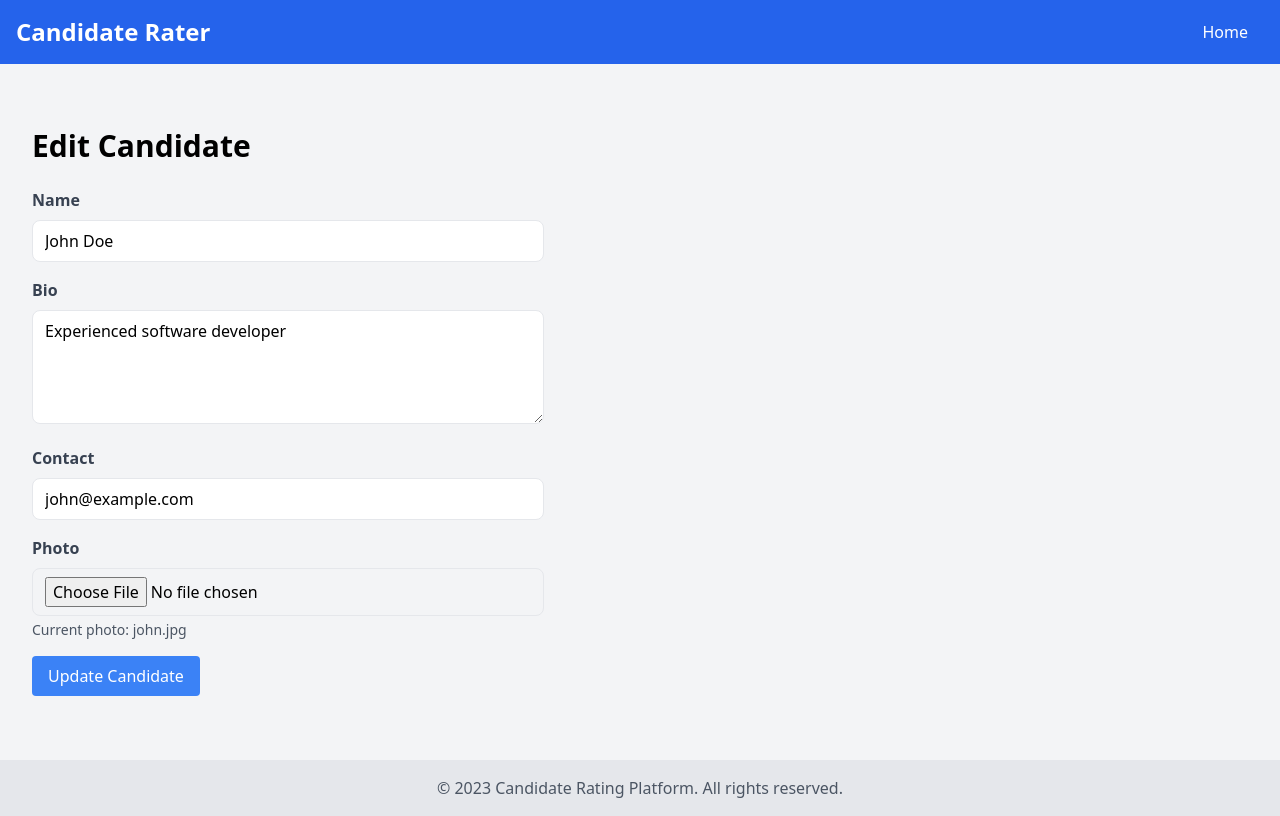
After one commit to ablakateam/CandidateRater, a Flask app: page /admin/candidate/edit/1 in a window 1280 px wide. The commit adds this page. Run offline with Flask 3, Linux system fonts and the light colour scheme; a user stored in the database is signed in.

Commit message:
Agent step completed: Implement admin area with authentication and candidate editing functionality

```diff
--- a/main.py
+++ b/main.py
@@ -7,6 +7,7 @@ from models import db, Candidate, Review, Admin
 from config import Config
 from utils import allowed_file, paginate
 from collections import Counter
+from functools import wraps
 
 app = Flask(__name__)
 app.config.from_object(Config)
@@ -23,9 +24,25 @@ def create_sample_candidates():
         db.session.add_all(sample_candidates)
         db.session.commit()
 
+def create_admin_user():
+    if Admin.query.count() == 0:
+        admin = Admin(username="admin", password=generate_password_hash("admin123"))
+        db.session.add(admin)
+        db.session.commit()
+
 with app.app_context():
     db.create_all()
     create_sample_candidates()
+    create_admin_user()
+
+def admin_required(f):
+    @wraps(f)
+    def decorated_function(*args, **kwargs):
+        if 'admin_id' not in session:
+            flash('Please log in to access this page.', 'error')
+            return redirect(url_for('admin_login'))
+        return f(*args, **kwargs)
+    return decorated_function
 
 @app.route('/')
 def index():
@@ -69,5 +86,88 @@ def api_search():
         'review_count': len(c.reviews)
     } for c in candidates])
 
+@app.route('/admin/login', methods=['GET', 'POST'])
+def admin_login():
+    if request.method == 'POST':
+        username = request.form.get('username')
+        password = request.form.get('password')
+        admin = Admin.query.filter_by(username=username).first()
+        if admin and check_password_hash(admin.password, password):
+            session['admin_id'] = admin.id
+            flash('Logged in successfully.', 'success')
+            return redirect(url_for('admin_dashboard'))
+        else:
+            flash('Invalid username or password.', 'error')
+    return render_template('admin/login.html')
+
+@app.route('/admin/logout')
+@admin_required
+def admin_logout():
+    session.pop('admin_id', None)
+    flash('Logged out successfully.', 'success')
+    return redirect(url_for('index'))
+
+@app.route('/admin/dashboard')
+@admin_required
+def admin_dashboard():
+    candidates = Candidate.query.all()
+    return render_template('admin/dashboard.html', candidates=candidates)
+
+@app.route('/admin/candidate/add', methods=['GET', 'POST'])
+@admin_required
+def admin_add_candidate():
+    if request.method == 'POST':
+        name = request.form.get('name')
+        bio = request.form.get('bio')
+        contact = request.form.get('contact')
+        photo = request.files.get('photo')
+
+        if name and bio and contact and photo and allowed_file(photo.filename):
+            filename = secure_filename(photo.filename)
+            photo_path = os.path.join(app.config['UPLOAD_FOLDER'], filename)
+            photo.save(photo_path)
+
+            new_candidate = Candidate(name=name, bio=bio, contact=contact, photo=filename)
+            db.session.add(new_candidate)
+            db.session.commit()
+
+            flash('Candidate added successfully.', 'success')
+            return redirect(url_for('admin_dashboard'))
+        else:
+            flash('Please fill in all fields and upload a valid image.', 'error')
+
+    return render_template('admin/add_candidate.html')
+
+@app.route('/admin/candidate/edit/<int:id>', methods=['GET', 'POST'])
+@admin_required
+def admin_edit_candidate(id):
+    candidate = Candidate.query.get_or_404(id)
+    if request.method == 'POST':
+        candidate.name = request.form.get('name')
+        candidate.bio = request.form.get('bio')
+        candidate.contact = request.form.get('contact')
+
+        photo = request.files.get('photo')
+        if photo and allowed_file(photo.filename):
+            filename = secure_filename(photo.filename)
+            photo_path = os.path.join(app.config['UPLOAD_FOLDER'], filename)
+            photo.save(photo_path)
+            candidate.photo = filename
+
+        db.session.commit()
+        flash('Candidate updated successfully.', 'success')
+        return redirect(url_for('admin_dashboard'))
+
+    return render_template('admin/edit_candidate.html', candidate=candidate)
+
+@app.route('/admin/candidate/delete/<int:id>', methods=['POST'])
+@admin_required
+def admin_delete_candidate(id):
+    candidate = Candidate.query.get_or_404(id)
+    db.session.delete(candidate)
+    db.session.commit()
+    flash('Candidate deleted successfully.', 'success')
+    return redirect(url_for('admin_dashboard'))
+
 if __name__ == '__main__':
     app.run(host='0.0.0.0', port=5000, debug=True)
--- /dev/null
+++ b/templates/admin/edit_candidate.html
@@ -0,0 +1,30 @@
+{% extends "base.html" %}
+
+{% block content %}
+<div class="container mx-auto px-4 py-8">
+    <h1 class="text-3xl font-bold mb-6">Edit Candidate</h1>
+
+    <form action="{{ url_for('admin_edit_candidate', id=candidate.id) }}" method="POST" enctype="multipart/form-data" class="max-w-lg">
+        <div class="mb-4">
+            <label for="name" class="block text-gray-700 font-bold mb-2">Name</label>
+            <input type="text" id="name" name="name" value="{{ candidate.name }}" class="w-full px-3 py-2 border rounded-lg focus:outline-none focus:border-blue-500" required>
+        </div>
+        <div class="mb-4">
+            <label for="bio" class="block text-gray-700 font-bold mb-2">Bio</label>
+            <textarea id="bio" name="bio" rows="4" class="w-full px-3 py-2 border rounded-lg focus:outline-none focus:border-blue-500" required>{{ candidate.bio }}</textarea>
+        </div>
+        <div class="mb-4">
+            <label for="contact" class="block text-gray-700 font-bold mb-2">Contact</label>
+            <input type="text" id="contact" name="contact" value="{{ candidate.contact }}" class="w-full px-3 py-2 border rounded-lg focus:outline-none focus:border-blue-500" required>
+        </div>
+        <div class="mb-4">
+            <label for="photo" class="block text-gray-700 font-bold mb-2">Photo</label>
+            <input type="file" id="photo" name="photo" accept="image/*" class="w-full px-3 py-2 border rounded-lg focus:outline-none focus:border-blue-500">
+            <p class="text-sm text-gray-600 mt-1">Current photo: {{ candidate.photo }}</p>
+        </div>
+        <div>
+            <button type="submit" class="bg-blue-500 text-white px-4 py-2 rounded hover:bg-blue-600 focus:outline-none focus:ring-2 focus:ring-blue-500 focus:ring-opacity-50">Update Candidate</button>
+        </div>
+    </form>
+</div>
+{% endblock %}
```
Also changed, not shown: templates/admin/add_candidate.html (added, +29 -0 lines), templates/admin/dashboard.html (+17 -38 lines), instance/candidates.db.
